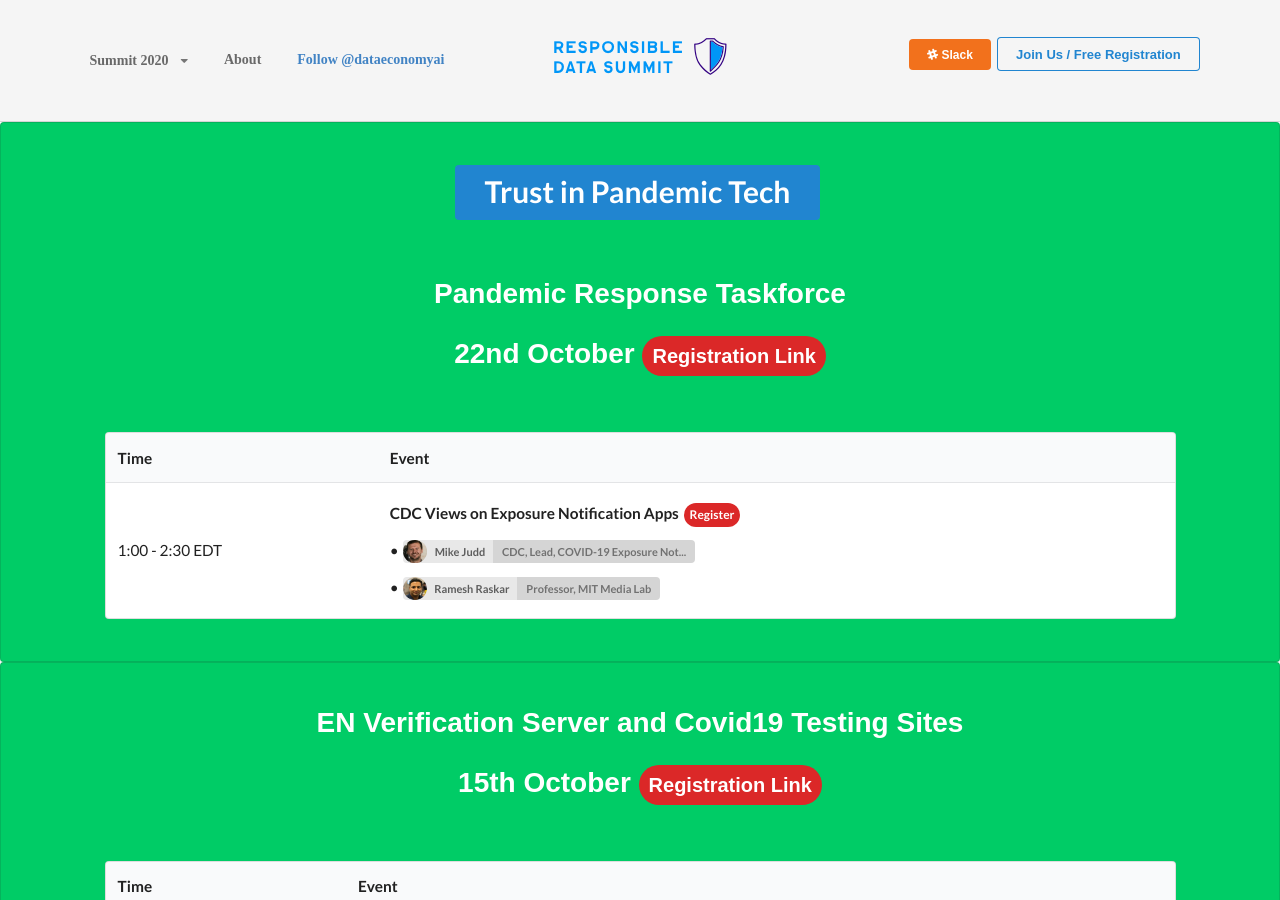
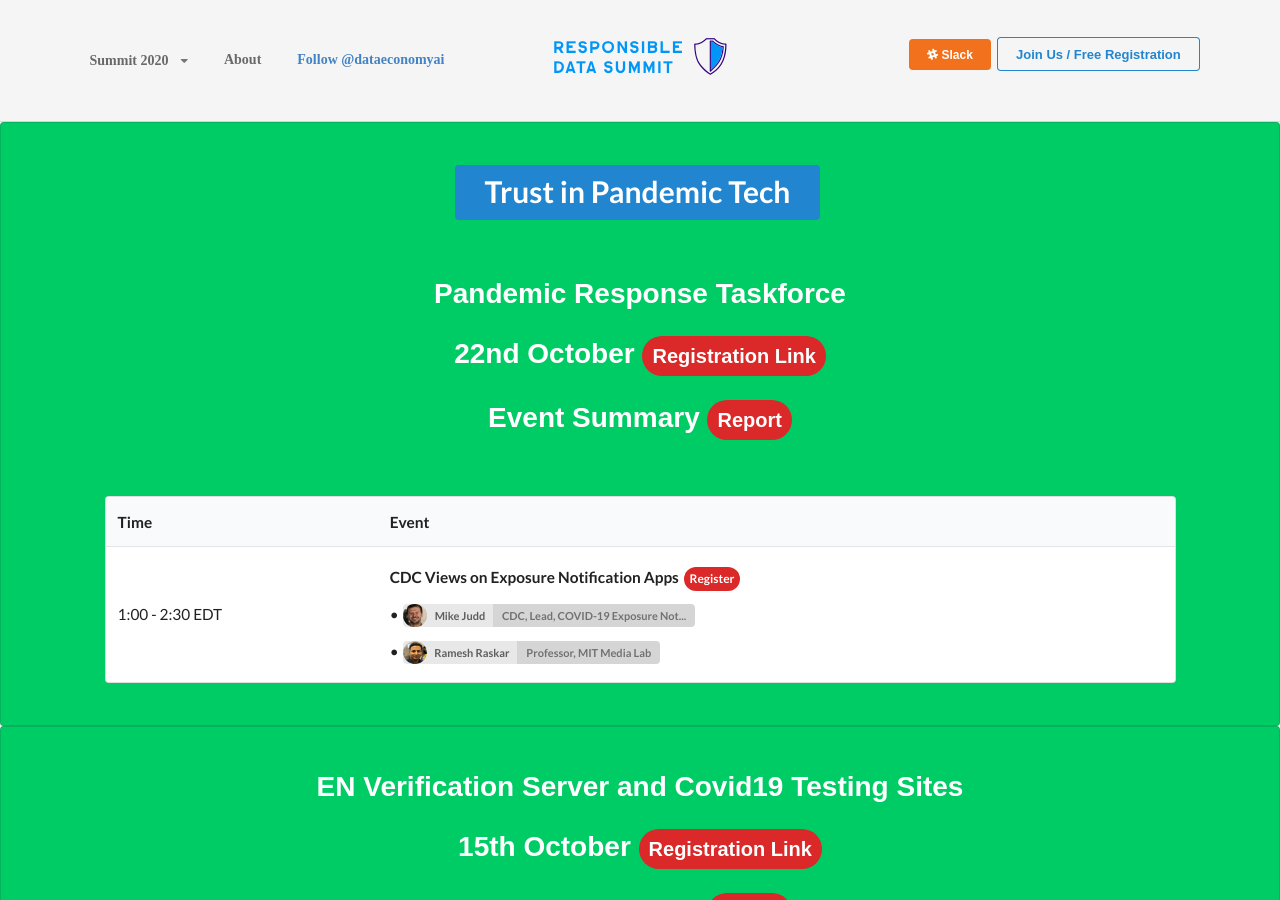
Before and after one commit to responsible-data-summit/events, a Jekyll site: the page built from agenda-0806.html, in a window 1280 px wide and 900 px high. Built offline with Jekyll 4.4.1, drawn with Linux system fonts in a browser that asks for light colours; some web fonts are replaced; comment, search, counter and statistics services are not loaded.

Commit message:
add pdfs

```diff
--- a/agenda-0806.html
+++ b/agenda-0806.html
@@ -11,6 +11,7 @@
     <div class="ui container center aligned agenda">
         <h1> Pandemic Response Taskforce </h1>
 	<h1> 22nd October <a href="https://mit.zoom.us/webinar/register/WN_WTr408rGTbuWgc8-lSl7sQ" class="ui red circular huge label">Registration Link </a></h1>
+	<h1> Event Summary <a href="assets/pdf/report_22Oct.pdf" class="ui red circular huge label">Report</a></h1>
     </div>
     <div class="ui container left aligned agenda">
         <table class="ui striped large table">
@@ -88,6 +89,7 @@
     <div class="ui container center aligned agenda">
         <h1> EN Verification Server and Covid19 Testing Sites</h1>
 	<h1> 15th October <a href="https://mit.zoom.us/webinar/register/WN_BVJlUjN4SiOl8hq-iE2qdQ" class="ui red circular huge label">Registration Link </a></h1>
+	<h1> Event Summary <a href="assets/pdf/report_15Oct.pdf" class="ui red circular huge label">Report</a></h1>
     </div>
     <div class="ui container left aligned agenda">
         <table class="ui striped large table">
```
Also changed, not shown: 2 other files.
